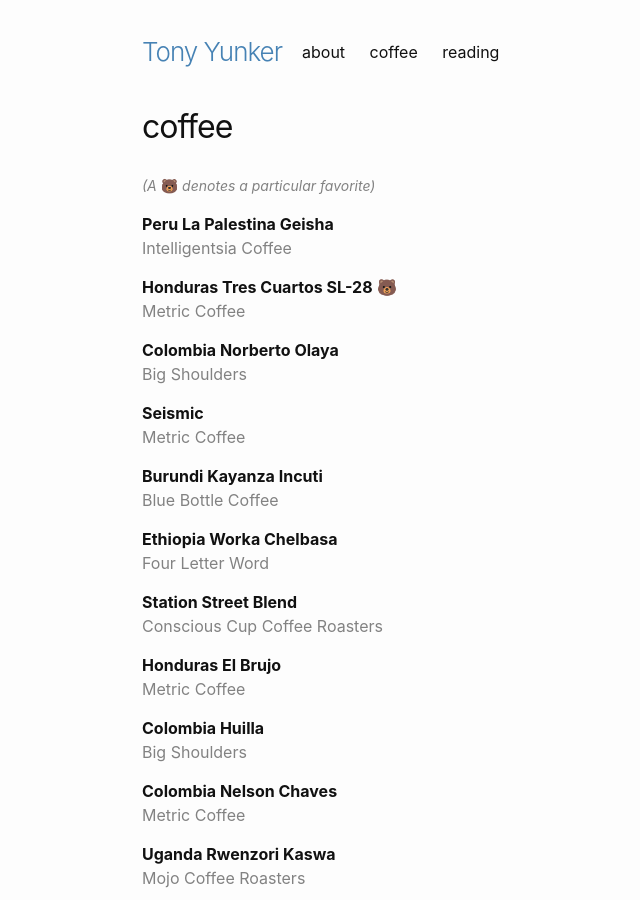
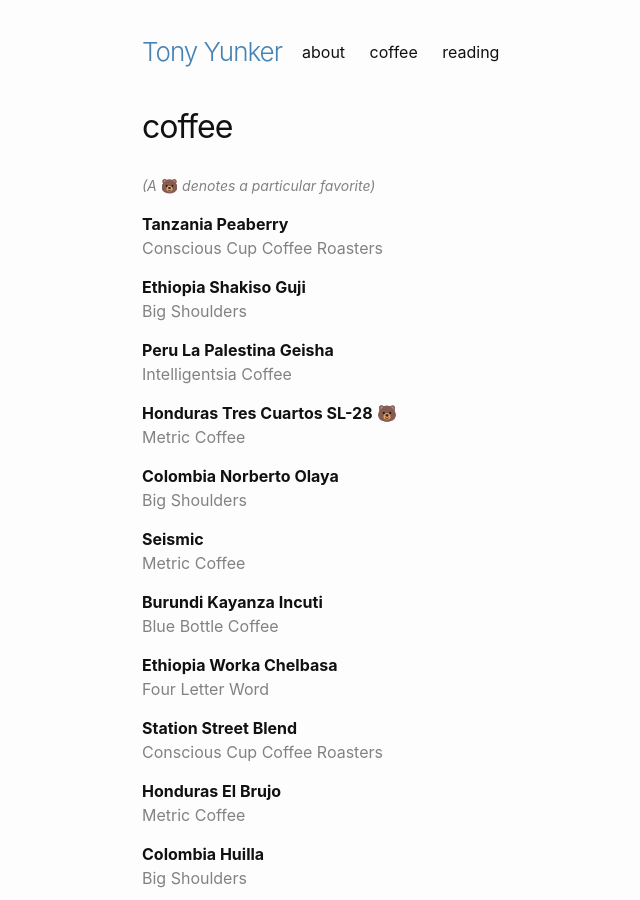
Before and after one commit to ayunker/ayunker.github.io, a Jekyll site: the page built from logs/coffee.md, in a window 1280 px wide and 900 px high. Shown: the whole window, without its empty margins (128-768 px from the left). Built offline with Jekyll 4.4.1, drawn with Linux system fonts in a browser that asks for light colours.

Commit message:
UPDATE coffee and book lists

```diff
--- a/logs/coffee.md
+++ b/logs/coffee.md
@@ -8,6 +8,12 @@
   🐻
   <em>denotes a particular favorite)</em>
 </span>
+
+**Tanzania Peaberry**\\
+<span class="grey-text">Conscious Cup Coffee Roasters</span>
+
+**Ethiopia Shakiso Guji**\\
+<span class="grey-text">Big Shoulders</span>
 
 **Peru La Palestina Geisha**\\
 <span class="grey-text">Intelligentsia Coffee</span>
```
Also changed, not shown: logs/reading.md (+3 -0 lines).
